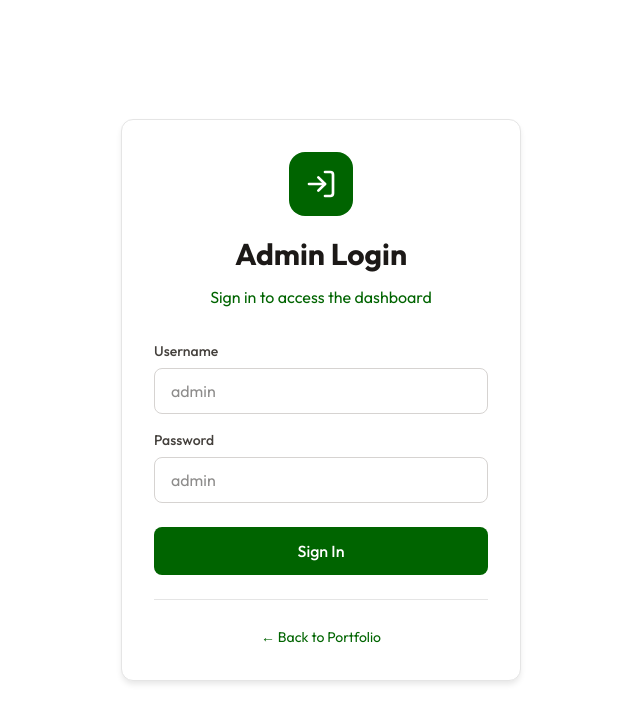
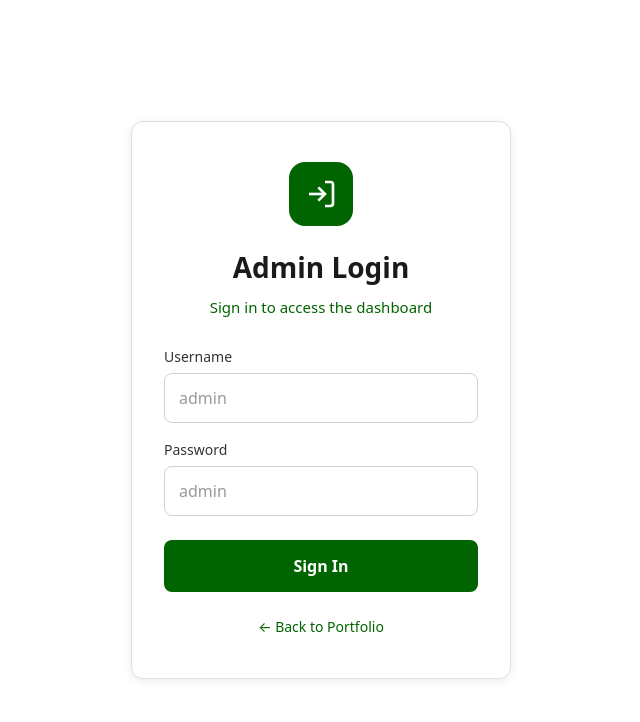
Before and after one commit to DENSENSE8/personal-app-stack, a Next.js app: page /login in a window 1280 px wide. Shown: the top 722 px of the page, without its empty margins (319-959 px from the left). Built offline with nearby package versions, Linux system fonts and the light colour scheme.

Commit message:
Complete rewrite: SPA-style login with client-side auth, no loading states

```diff
--- a/src/app/login/loading.tsx
+++ /dev/null
@@ -1,29 +0,0 @@
-export default function LoginLoading() {
-  return (
-    <div
-      style={{
-        minHeight: "100vh",
-        display: "flex",
-        alignItems: "center",
-        justifyContent: "center",
-        backgroundColor: "#ffffff",
-      }}
-    >
-      <div
-        style={{
-          width: "40px",
-          height: "40px",
-          border: "3px solid #e5e5e5",
-          borderTopColor: "#006400",
-          borderRadius: "50%",
-          animation: "spin 1s linear infinite",
-        }}
-      />
-      <style>{`
-        @keyframes spin {
-          to { transform: rotate(360deg); }
-        }
-      `}</style>
-    </div>
-  );
-}
--- a/src/app/login/page.tsx
+++ b/src/app/login/page.tsx
@@ -1,229 +1,202 @@
 "use client";
 
-import { useState, FormEvent } from "react";
-import { signIn } from "next-auth/react";
+import { useState } from "react";
 import { useRouter } from "next/navigation";
-import Link from "next/link";
 
 export default function LoginPage() {
   const router = useRouter();
   const [username, setUsername] = useState("");
   const [password, setPassword] = useState("");
   const [error, setError] = useState("");
-  const [submitting, setSubmitting] = useState(false);
 
-  const handleSubmit = async (e: FormEvent<HTMLFormElement>) => {
+  async function handleLogin(e: React.FormEvent) {
     e.preventDefault();
     setError("");
-    setSubmitting(true);
 
-    try {
-      const result = await signIn("credentials", {
-        username,
-        password,
-        redirect: false,
-      });
-
-      if (result?.error) {
+    // Hardcoded admin credentials
+    if (username === "admin" && password === "admin") {
+      // Set a simple cookie/localStorage flag for auth
+      document.cookie = "admin_auth=true; path=/; max-age=86400";
+      localStorage.setItem("isAdmin", "true");
+      router.push("/dashboard");
+    } else {
       setError("Invalid username or password");
-        setSubmitting(false);
-      } else {
-        router.push("/dashboard");
-        router.refresh();
     }
-    } catch {
-      setError("Something went wrong");
-      setSubmitting(false);
   }
-  };
 
   return (
-    <div
-      style={{
-        minHeight: "100vh",
-        display: "flex",
-        alignItems: "center",
-        justifyContent: "center",
-        backgroundColor: "#ffffff",
-        padding: "1rem",
-      }}
-    >
-      <div
-        style={{
-          width: "100%",
-          maxWidth: "400px",
-          backgroundColor: "#fff",
-          border: "1px solid #e5e5e5",
-          borderRadius: "12px",
-          padding: "2rem",
-          boxShadow: "0 4px 6px -1px rgba(0, 0, 0, 0.1)",
-        }}
-      >
-        <div style={{ textAlign: "center", marginBottom: "2rem" }}>
-          <div
-            style={{
-              width: "64px",
-              height: "64px",
-              backgroundColor: "#006400",
-              borderRadius: "16px",
-              display: "inline-flex",
-              alignItems: "center",
-              justifyContent: "center",
-              marginBottom: "1rem",
-            }}
-          >
-            <svg
-              width="32"
-              height="32"
-              viewBox="0 0 24 24"
-              fill="none"
-              stroke="white"
-              strokeWidth="2"
-              strokeLinecap="round"
-              strokeLinejoin="round"
-            >
+    <div className="login-container">
+      <div className="login-box">
+        <div className="login-icon">
+          <svg width="32" height="32" viewBox="0 0 24 24" fill="none" stroke="white" strokeWidth="2">
             <path d="M15 3h4a2 2 0 0 1 2 2v14a2 2 0 0 1-2 2h-4" />
             <polyline points="10 17 15 12 10 7" />
             <line x1="15" y1="12" x2="3" y2="12" />
           </svg>
         </div>
-          <h1
-            style={{
-              fontSize: "1.875rem",
-              fontWeight: "700",
-              color: "#1c1917",
-              margin: "0",
-            }}
-          >
-            Admin Login
-          </h1>
-          <p style={{ color: "#006400", marginTop: "0.5rem" }}>
-            Sign in to access the dashboard
-          </p>
-        </div>
 
-        <form onSubmit={handleSubmit}>
-          {error && (
-            <div
-              style={{
-                padding: "0.75rem",
-                backgroundColor: "#fef2f2",
-                border: "1px solid #fecaca",
-                borderRadius: "8px",
-                color: "#dc2626",
-                fontSize: "0.875rem",
-                textAlign: "center",
-                marginBottom: "1rem",
-              }}
-            >
-              {error}
-            </div>
-          )}
+        <h1 className="login-title">Admin Login</h1>
+        <p className="login-subtitle">Sign in to access the dashboard</p>
 
-          <div style={{ marginBottom: "1rem" }}>
-            <label
-              style={{
-                display: "block",
-                fontSize: "0.875rem",
-                fontWeight: "500",
-                color: "#44403c",
-                marginBottom: "0.375rem",
-              }}
-            >
-              Username
-            </label>
+        <form onSubmit={handleLogin} className="login-form">
+          {error && <div className="login-error">{error}</div>}
+
+          <div className="form-group">
+            <label htmlFor="username">Username</label>
             <input
+              id="username"
               type="text"
               value={username}
               onChange={(e) => setUsername(e.target.value)}
               placeholder="admin"
-              required
-              style={{
-                width: "100%",
-                padding: "0.625rem 1rem",
-                backgroundColor: "#fff",
-                border: "1px solid #d6d3d1",
-                borderRadius: "8px",
-                fontSize: "1rem",
-                color: "#1c1917",
-                outline: "none",
-                boxSizing: "border-box",
-              }}
+              autoComplete="username"
             />
           </div>
 
-          <div style={{ marginBottom: "1.5rem" }}>
-            <label
-              style={{
-                display: "block",
-                fontSize: "0.875rem",
-                fontWeight: "500",
-                color: "#44403c",
-                marginBottom: "0.375rem",
-              }}
-            >
-              Password
-            </label>
+          <div className="form-group">
+            <label htmlFor="password">Password</label>
             <input
+              id="password"
               type="password"
               value={password}
               onChange={(e) => setPassword(e.target.value)}
               placeholder="admin"
-              required
-              style={{
-                width: "100%",
-                padding: "0.625rem 1rem",
-                backgroundColor: "#fff",
-                border: "1px solid #d6d3d1",
-                borderRadius: "8px",
-                fontSize: "1rem",
-                color: "#1c1917",
-                outline: "none",
-                boxSizing: "border-box",
-              }}
+              autoComplete="current-password"
             />
           </div>
 
-          <button
-            type="submit"
-            disabled={submitting}
-            style={{
-              width: "100%",
-              padding: "0.75rem",
-              backgroundColor: "#006400",
-              color: "#fff",
-              fontWeight: "500",
-              fontSize: "1rem",
-              border: "none",
-              borderRadius: "8px",
-              cursor: submitting ? "not-allowed" : "pointer",
-              opacity: submitting ? 0.6 : 1,
-            }}
-          >
-            {submitting ? "Signing in..." : "Sign In"}
+          <button type="submit" className="login-button">
+            Sign In
           </button>
         </form>
 
-        <div
-          style={{
-            marginTop: "1.5rem",
-            paddingTop: "1.5rem",
-            borderTop: "1px solid #e5e5e5",
-            textAlign: "center",
-          }}
-        >
-          <Link
-            href="/"
-            style={{
-              color: "#006400",
-              fontSize: "0.875rem",
-              textDecoration: "none",
-            }}
-          >
-            ← Back to Portfolio
-          </Link>
+        <a href="/" className="back-link">← Back to Portfolio</a>
       </div>
-      </div>
+
+      <style jsx>{`
+        .login-container {
+          min-height: 100vh;
+          display: flex;
+          align-items: center;
+          justify-content: center;
+          background: #ffffff;
+          padding: 20px;
+          font-family: system-ui, -apple-system, sans-serif;
+        }
+
+        .login-box {
+          width: 100%;
+          max-width: 380px;
+          background: #fff;
+          border: 1px solid #e0e0e0;
+          border-radius: 12px;
+          padding: 40px 32px;
+          text-align: center;
+          box-shadow: 0 2px 8px rgba(0,0,0,0.08);
+        }
+
+        .login-icon {
+          width: 64px;
+          height: 64px;
+          background: #006400;
+          border-radius: 16px;
+          display: inline-flex;
+          align-items: center;
+          justify-content: center;
+          margin-bottom: 20px;
+        }
+
+        .login-title {
+          font-size: 28px;
+          font-weight: 700;
+          color: #1a1a1a;
+          margin: 0 0 8px 0;
+        }
+
+        .login-subtitle {
+          color: #006400;
+          margin: 0 0 28px 0;
+          font-size: 15px;
+        }
+
+        .login-form {
+          text-align: left;
+        }
+
+        .login-error {
+          background: #fff0f0;
+          border: 1px solid #ffcdd2;
+          color: #c62828;
+          padding: 12px;
+          border-radius: 8px;
+          margin-bottom: 16px;
+          font-size: 14px;
+          text-align: center;
+        }
+
+        .form-group {
+          margin-bottom: 16px;
+        }
+
+        .form-group label {
+          display: block;
+          font-size: 14px;
+          font-weight: 500;
+          color: #333;
+          margin-bottom: 6px;
+        }
+
+        .form-group input {
+          width: 100%;
+          padding: 12px 14px;
+          font-size: 16px;
+          border: 1px solid #d0d0d0;
+          border-radius: 8px;
+          background: #fff;
+          color: #1a1a1a;
+          box-sizing: border-box;
+          outline: none;
+          transition: border-color 0.2s;
+        }
+
+        .form-group input:focus {
+          border-color: #006400;
+        }
+
+        .form-group input::placeholder {
+          color: #999;
+        }
+
+        .login-button {
+          width: 100%;
+          padding: 14px;
+          font-size: 16px;
+          font-weight: 600;
+          background: #006400;
+          color: #fff;
+          border: none;
+          border-radius: 8px;
+          cursor: pointer;
+          margin-top: 8px;
+          transition: background 0.2s;
+        }
+
+        .login-button:hover {
+          background: #005000;
+        }
+
+        .back-link {
+          display: inline-block;
+          margin-top: 24px;
+          color: #006400;
+          text-decoration: none;
+          font-size: 14px;
+        }
+
+        .back-link:hover {
+          text-decoration: underline;
+        }
+      `}</style>
     </div>
   );
 }
--- a/src/middleware.ts
+++ b/src/middleware.ts
@@ -1,31 +1,10 @@
-import { auth } from "@/lib/auth";
 import { NextResponse } from "next/server";
 import type { NextRequest } from "next/server";
 
-const protectedRoutes = ["/dashboard"];
-const authRoutes = ["/login", "/auth/signin", "/auth/register"];
-
-export default auth((req: NextRequest & { auth: { user?: { id: string } } | null }) => {
-  const { pathname } = req.nextUrl;
-  const isAuthenticated = !!req.auth;
-
-  const isProtectedRoute = protectedRoutes.some((route) =>
-    pathname.startsWith(route)
-  );
-  const isAuthRoute = authRoutes.some((route) => pathname.startsWith(route));
-
-  if (isProtectedRoute && !isAuthenticated) {
-    const loginUrl = new URL("/login", req.url);
-    loginUrl.searchParams.set("callbackUrl", pathname);
-    return NextResponse.redirect(loginUrl);
-  }
-
-  if (isAuthRoute && isAuthenticated) {
-    return NextResponse.redirect(new URL("/dashboard", req.url));
-  }
-
+export function middleware(request: NextRequest) {
+  // Simple pass-through middleware - auth is handled client-side
   return NextResponse.next();
-});
+}
 
 export const config = {
   matcher: ["/((?!api|_next/static|_next/image|favicon.ico).*)"],
```
Also changed, not shown: src/app/dashboard/page.tsx (+147 -63 lines). Lines whose indentation alone changed are shown as unchanged.
